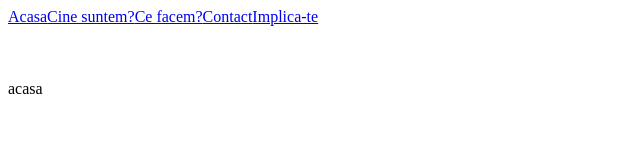
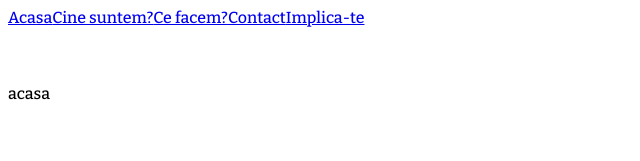
Before and after one commit to sergiuvoicu/rrs-wbst, a Next.js app: page / in a window 1280 px wide. Shown: the top 161 px of the page, without its empty margins (0-640 px from the left). Built offline with nearby package versions, Linux system fonts and the light colour scheme.

Commit message:
added necessary fonts & sass instalation

```diff
--- /dev/null
+++ b/app/globals.scss
@@ -0,0 +1,3 @@
+html {
+   font-family: var(--bitter-font-family);
+}
--- a/app/layout.tsx
+++ b/app/layout.tsx
@@ -1,8 +1,26 @@
+// Styles
+import "./globals.scss";
+
 // Utilities
 import type { Metadata } from "next";
+import { Montserrat, Bitter } from "next/font/google";
 
 // Components
 import Header from "@/components/header/header";
+
+const montserrat = Montserrat({
+   weight: "800",
+   subsets: ["latin"],
+   variable: "--montserrat-font-family",
+   display: "swap",
+});
+
+const bitter = Bitter({
+   weight: "500",
+   variable: "--bitter-font-family",
+   subsets: ["latin"],
+   display: "swap",
+});
 
 export const metadata: Metadata = {
    title: "Re:rise",
@@ -15,7 +33,7 @@ export default function RootLayout({
    children: React.ReactNode;
 }>) {
    return (
-      <html lang="en">
+      <html lang="ro" className={`${montserrat.variable} ${bitter.variable}`}>
          <body>
             <Header />
             {children}
--- a/package.json
+++ b/package.json
@@ -22,6 +22,7 @@
     "eslint-config-next": "14.2.5",
     "eslint-config-prettier": "^9.1.0",
     "prettier": "^3.3.3",
+    "sass": "^1.77.8",
     "typescript": "^5"
   }
 }
```
Also changed, not shown: 1 other file (tests, documents, lock files or other folders).
